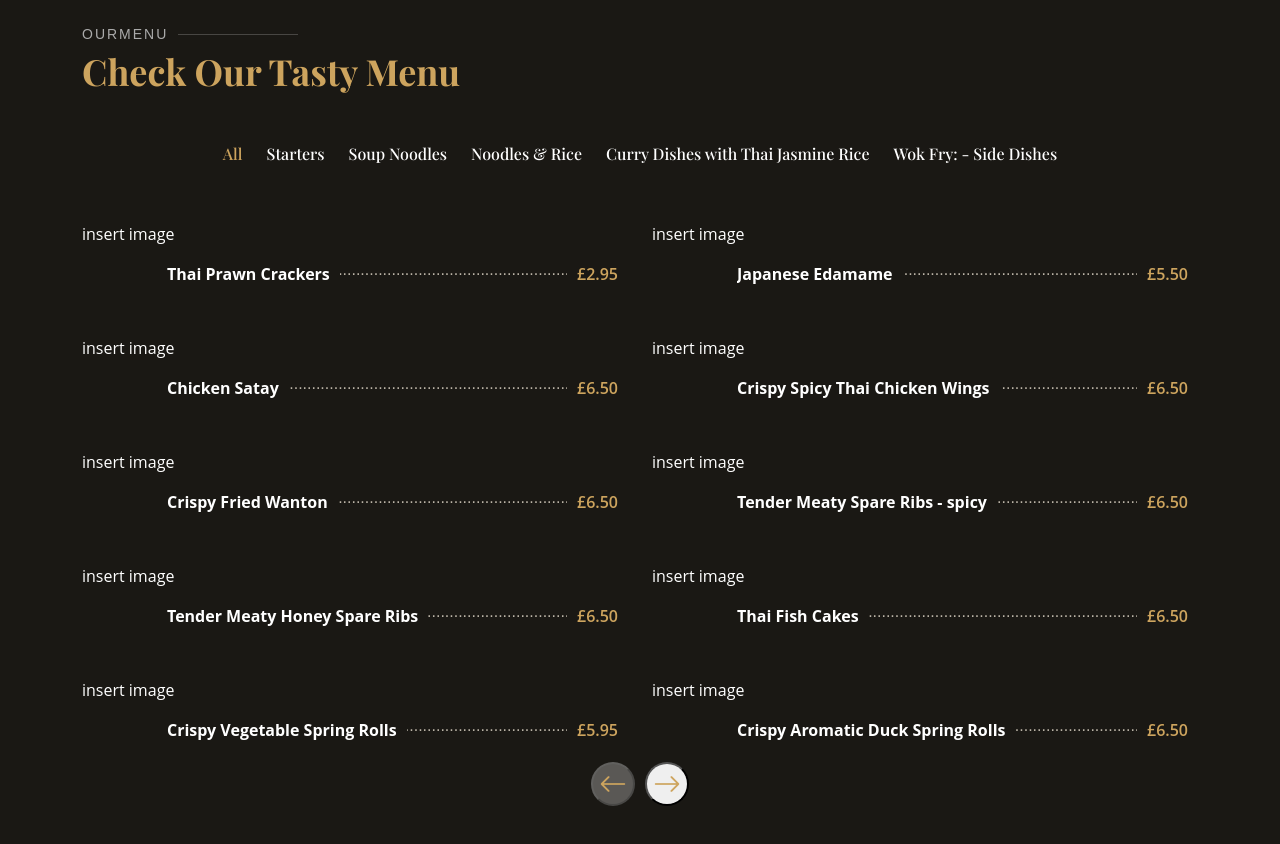
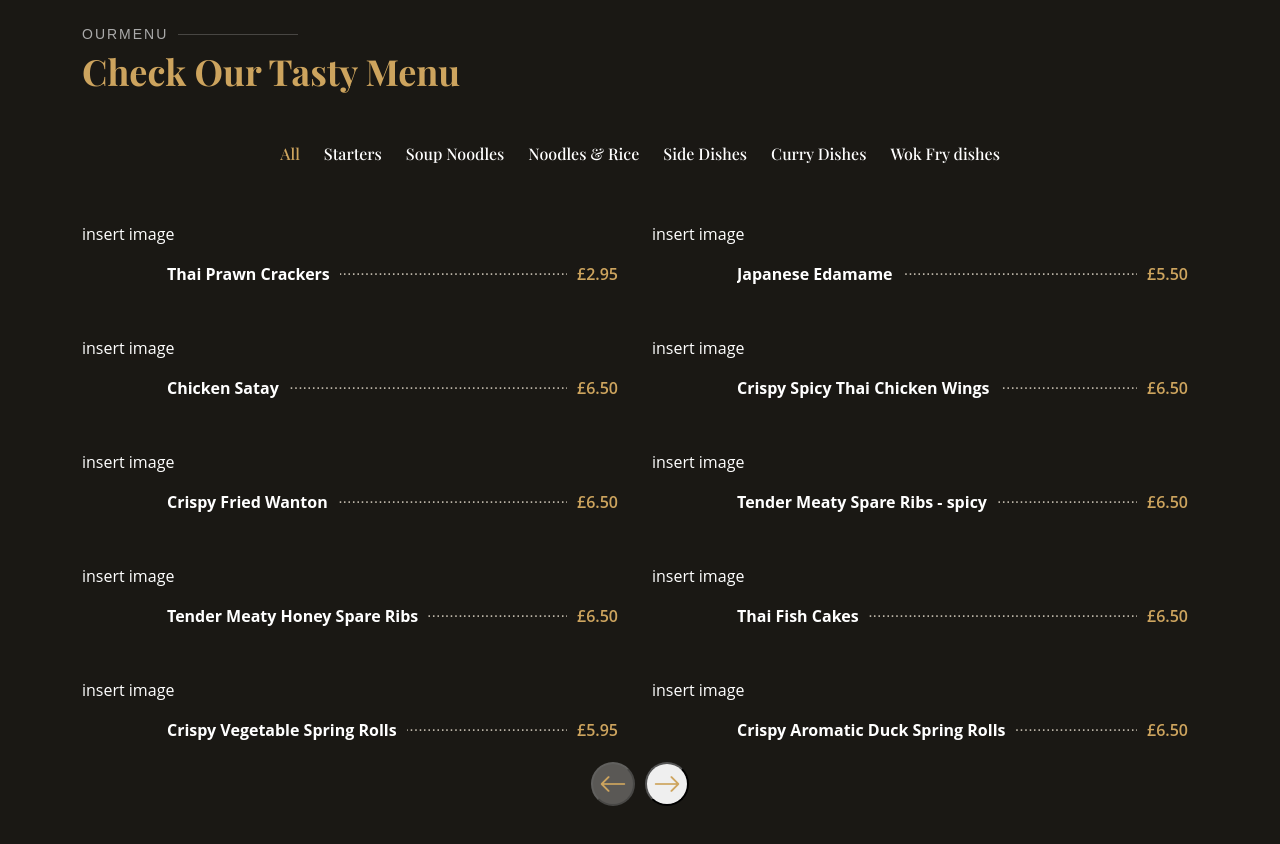
Before and after one commit to Justinng26/Papayaya_Bromley, a Next.js app: page / in a window 1280 px wide. Shown: the part 1840-2684 px from the top of the page. Built offline with nearby package versions, Linux system fonts and the light colour scheme.

Commit message:
adding noodles and rice to data

```diff
--- a/src/app/data/data.ts
+++ b/src/app/data/data.ts
@@ -394,6 +394,57 @@ export const menu = [
       { name: "Seafood", price: "11.50" },
     ],
   },
+
+  // Noodles and Rice
+  {
+    id: 34,
+    name: "Pad Thai",
+    price: "-",
+    // preview: "/assets/images/menu/lobster-roll.jpg",
+    category: "noodles-rice",
+    allergy: "Nut",
+    options: [
+      { name: "Vegetable", price: "9.50" },
+      { name: "Beef", price: "10.50" },
+      { name: "Chicken", price: 9.95 },
+      { name: "Prawn", price: 10.95 },
+      { name: "Pork", price: 9.95 },
+      { name: "Seafood", price: "11.50" },
+    ],
+    description: `Popular Thai wok fried noodles, egg, bean curd, bean sprouts, chive, sweet turnip, peanut, chilli flakes, lemon with a homemade sauce.`,
+  },
+  {
+    id: 35,
+    name: "Char Kwei Tiew",
+    price: "-",
+    // preview: "/assets/images/menu/lobster-roll.jpg",
+    category: "noodles-rice",
+    options: [
+      { name: "Vegetable", price: "9.50" },
+      { name: "Beef", price: "10.50" },
+      { name: "Chicken", price: 9.95 },
+      { name: "Prawn", price: 10.95 },
+      { name: "Pork", price: 9.95 },
+      { name: "Seafood", price: "11.50" },
+    ],
+    description: `Popular Malaysian wok fried fresh hofun, egg, bean sprout, chives, spring onion with dark sweet soy sauce.`,
+  },
+  {
+    id: 36,
+    name: "Singapore Fried Noodle",
+    price: "-",
+    // preview: "/assets/images/menu/lobster-roll.jpg",
+    category: "noodles-rice",
+    options: [
+      { name: "Vegetable", price: "9.50" },
+      { name: "Beef", price: "10.50" },
+      { name: "Chicken", price: 9.95 },
+      { name: "Prawn", price: 10.95 },
+      { name: "Pork", price: 9.95 },
+      { name: "Seafood", price: "11.50" },
+    ],
+    description: `Wok fried noodles with eggs, bok choi, bean sprout, onions and tofu.`,
+  },
 ];
 
 export const filters = [
@@ -423,13 +474,19 @@ export const filters = [
   },
   {
     id: 5,
-    name: "Curry Dishes with Thai Jasmine Rice",
+    name: "Side Dishes",
+    category: "side-dishes",
+    active: false,
+  },
+  {
+    id: 6,
+    name: "Curry Dishes",
     category: "curry-dishes",
     active: false,
   },
   {
-    id: 6,
-    name: "Wok Fry: - Side Dishes",
+    id: 7,
+    name: "Wok Fry dishes",
     category: "wok-fry",
     active: false,
   },
```
